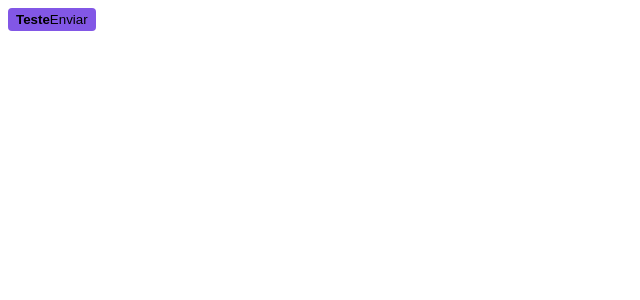
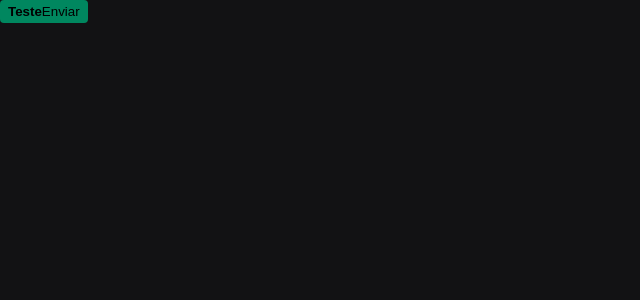
Before and after one commit to mariaemf/shop-mf, a Next.js app: page / in a window 1280 px wide. Shown: the top 300 px of the page, without its empty margins (0-640 px from the left). Built offline with nearby package versions, Linux system fonts and the light colour scheme.

Commit message:
configuração de estilos globais da aplicação

```diff
--- a/src/pages/_app.tsx
+++ b/src/pages/_app.tsx
@@ -1,4 +1,7 @@
 import { AppProps } from "next/app";
+import { globalStyles } from "../styles/global";
+
+globalStyles();
 
 export default function App({ Component, pageProps }: AppProps) {
   return <Component {...pageProps} />;
--- a/src/pages/index.tsx
+++ b/src/pages/index.tsx
@@ -1,7 +1,7 @@
 import { styled } from "../styles";
 
 const Button = styled("button", {
-  backgroundColor: "$rocketseat",
+  backgroundColor: "$green500",
   borderRadius: 4,
   border: 0,
   padding: "4px 8px",
--- /dev/null
+++ b/src/styles/global.ts
@@ -0,0 +1,18 @@
+import { globalCss } from "@stitches/react";
+
+export const globalStyles = globalCss({
+  "*": {
+    margin: 0,
+    padding: 0,
+  },
+  body: {
+    "webkit-font-smoothing": "antialiased",
+    backgroundColor: "$gray900",
+    color: "$gray100",
+  },
+
+  "body, input, textarea, buton": {
+    fontFamily: "Roboto",
+    fontWeight: 400,
+  },
+});
--- a/src/styles/index.ts
+++ b/src/styles/index.ts
@@ -12,7 +12,14 @@ export const {
 } = createStitches({
   theme: {
     colors: {
-      rocketseat: "#8257e6",
+      white: "#fff",
+      gray900: "#121214",
+      gray800: "#202024",
+      gray300: "#c4c4cc",
+      gray100: "#e1e1e6",
+
+      green500: "#00875f",
+      green300: "#00b37e",
     },
   },
 });
```
